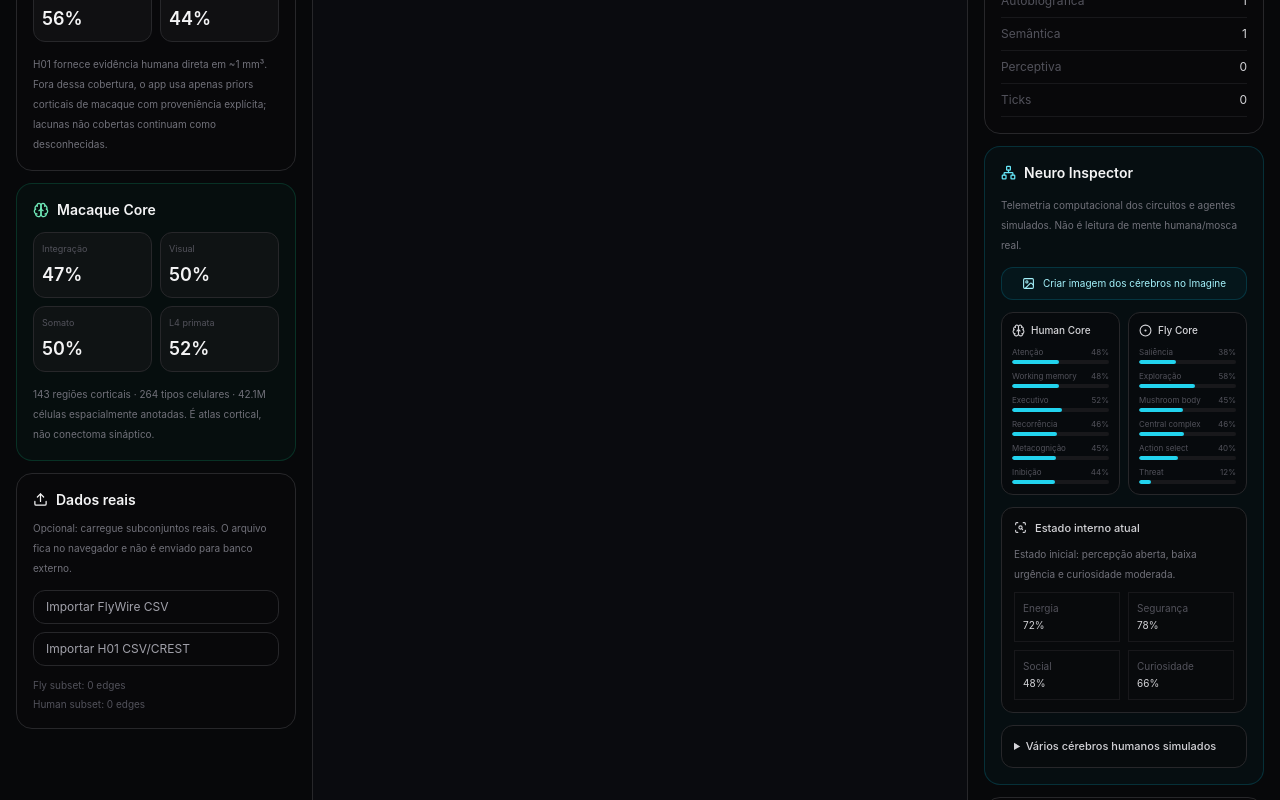
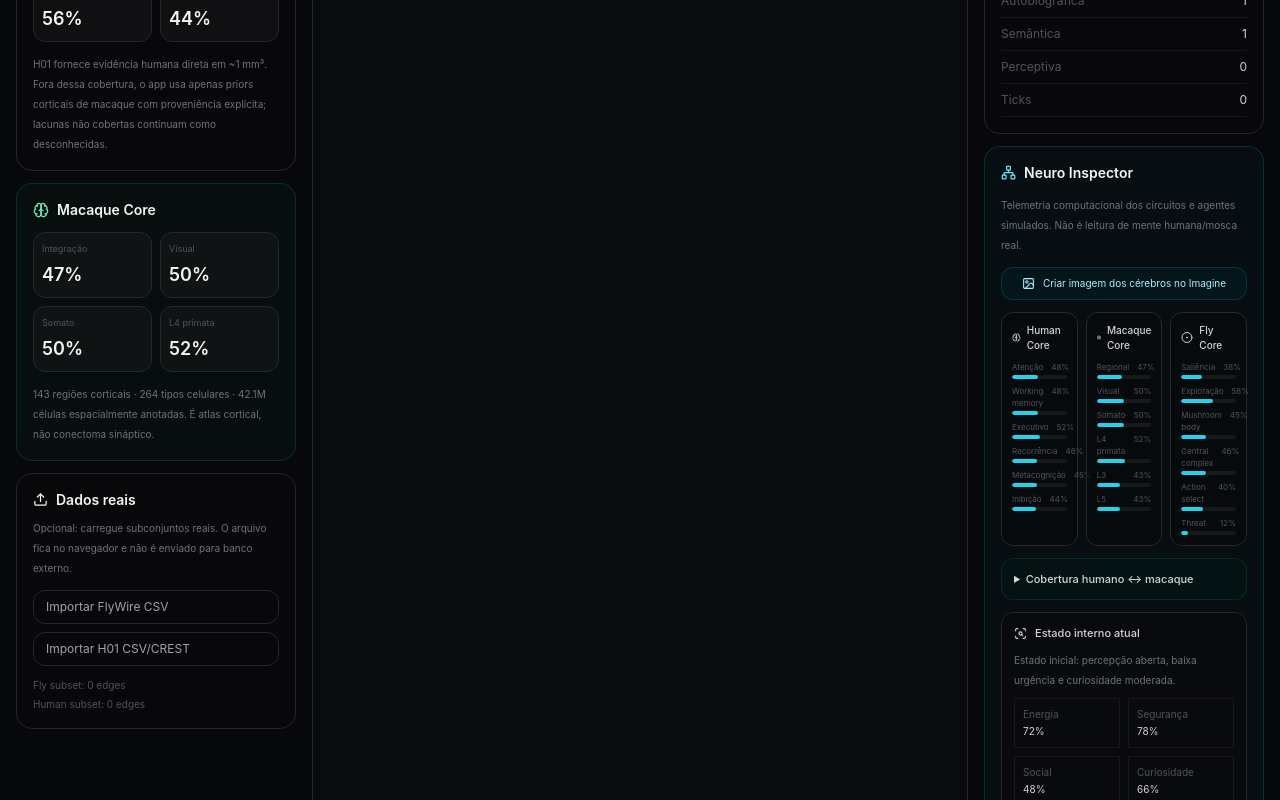
Before and after one commit to W2CAPITAL/PredictLm, a Next.js app: page /cognitive in a window 1280 px wide. Shown: the part 499-1299 px from the top of the page. Built offline with nearby package versions, Linux system fonts and the light colour scheme.

Commit message:
feat(cognitive): visualize Macaque Core and proxy coverage

```diff
--- a/src/components/CognitiveBrainInspector.tsx
+++ b/src/components/CognitiveBrainInspector.tsx
@@ -4,11 +4,13 @@ import React from 'react';
 import {Brain,CircleDot,ImageIcon,Network,ScanSearch,Sparkles} from 'lucide-react';
 import type {CognitiveState} from '@/lib/cognitive/cognitive-workspace';
 import {normalizeOrganismState} from '@/lib/cognitive/organism-engine';
+import {humanPrimateCoverageSummary} from '@/lib/cognitive/human-primate-bridge';
 
 const pct=(v:number)=>Math.round(Math.max(0,Math.min(1,v))*100);
 
 export function CognitiveBrainInspector({state}:{state:CognitiveState}){
   const organism=normalizeOrganismState(state.organism);
+  const coverage=humanPrimateCoverageSummary();
   const humanNodes=[
     {label:'Atenção',value:state.consciousAccess.attention},
     {label:'Working memory',value:state.human.workingMemory},
@@ -16,6 +18,14 @@ export function CognitiveBrainInspector({state}:{state:CognitiveState}){
     {label:'Recorrência',value:state.human.recurrentIntegration},
     {label:'Metacognição',value:state.human.metacognition},
     {label:'Inibição',value:state.human.inhibition}
+  ];
+  const macaqueNodes=[
+    {label:'Regional',value:state.macaque.regionalIntegration},
+    {label:'Visual',value:state.macaque.visualHierarchy},
+    {label:'Somato',value:state.macaque.somatosensoryHierarchy},
+    {label:'L4 primata',value:state.macaque.primateSpecificL4},
+    {label:'L3',value:state.macaque.corticalLayers.L3},
+    {label:'L5',value:state.macaque.corticalLayers.L5}
   ];
   const flyNodes=[
     {label:'Saliência',value:state.fly.salience},
@@ -29,8 +39,8 @@ export function CognitiveBrainInspector({state}:{state:CognitiveState}){
   function openBrainImagine(){
     const prompt=[
       'Visualização científica conceitual do PredictLM Cognitive Lab.',
-      'Mostrar lado a lado um cérebro humano cortical estilizado e um cérebro de mosca inspirado no connectoma FlyWire,',
-      'com redes neurais, regiões funcionais, sinapses e fluxos de atenção/memória destacados.',
+      'Mostrar lado a lado três referências: córtex humano H01, córtex de macaque e cérebro de mosca inspirado no connectoma FlyWire,',
+      'destacar no humano o fragmento H01, no macaque as 143 regiões/264 tipos celulares e na mosca os circuitos FlyWire; usar legenda visual clara para diferenciar evidência humana direta de proxy macaque.',
       'Incluir quatro perspectivas humanas simuladas como pequenos mapas neurais distintos, sem retratar pessoas reais.',
       'Estética de laboratório neurocientífico premium, legível, fundo escuro, sem alegar consciência nem leitura mental real.'
     ].join(' ');
@@ -45,10 +55,20 @@ export function CognitiveBrainInspector({state}:{state:CognitiveState}){
       <ImageIcon size={13}/> Criar imagem dos cérebros no Imagine
     </button>
 
-    <div className="grid grid-cols-2 gap-2">
+    <div className="grid gap-2 sm:grid-cols-3">
       <BrainMini title="Human Core" icon={<Brain size={13}/>} nodes={humanNodes}/>
+      <BrainMini title="Macaque Core" icon={<Brain size={13}/>} nodes={macaqueNodes}/>
       <BrainMini title="Fly Core" icon={<CircleDot size={13}/>} nodes={flyNodes}/>
     </div>
+
+    <details className="mt-3 rounded-xl border border-emerald-500/15 bg-emerald-500/[0.025] p-3">
+      <summary className="cursor-pointer text-[11px] font-medium text-zinc-300">Cobertura humano ↔ macaque</summary>
+      <div className="mt-2 space-y-2 text-[9px] leading-4">
+        <div><b className="text-violet-300">Humano direto:</b> <span className="text-zinc-500">{coverage.directHuman.map(x=>x.label).join(' · ')}</span></div>
+        <div><b className="text-emerald-300">Proxy macaque:</b> <span className="text-zinc-500">{coverage.macaqueProxy.map(x=>x.label).join(' · ')}</span></div>
+        <div><b className="text-zinc-400">Ainda sem cobertura:</b> <span className="text-zinc-600">{coverage.unresolved.map(x=>x.label).join(' · ')}</span></div>
+      </div>
+    </details>
 
     <div className="mt-3 rounded-xl border border-zinc-800 bg-zinc-950/70 p-3">
       <div className="flex items-center gap-2 text-[11px] font-medium text-zinc-300"><ScanSearch size={13}/> Estado interno atual</div>
```
